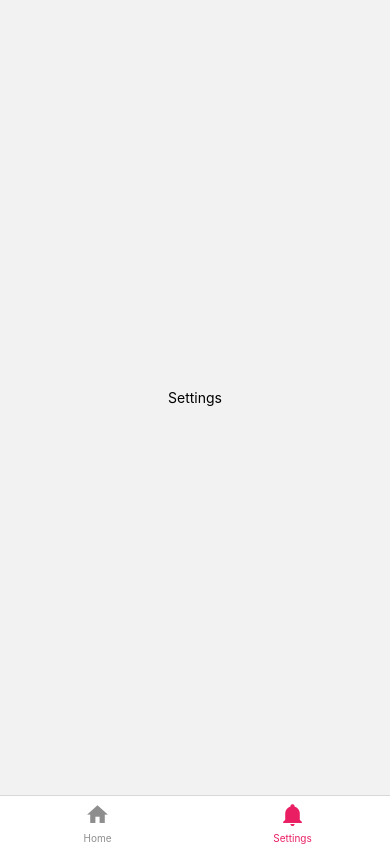
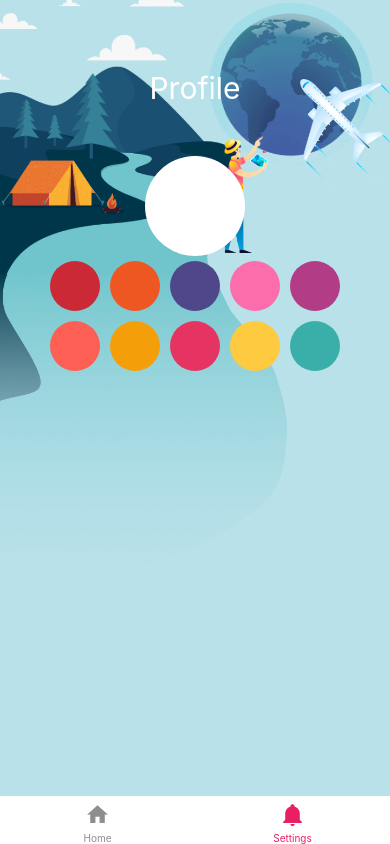
Before and after one commit to MiniHacks/GeoFriends, a React Native app in the folder packages/mobile/: screen /Settings in a window 390 px wide. Built offline with nearby package versions, Linux system fonts and the light colour scheme.

Commit message:
🤡 Color's now work

```diff
--- a/packages/mobile/screens/SettingsScreen.js
+++ b/packages/mobile/screens/SettingsScreen.js
@@ -1,10 +1,110 @@
 import React from "react";
-import { Text, View } from "react-native";
+import {
+  Text,
+  View,
+  Image,
+  ImageBackground,
+  FlatList,
+  TextInput,
+  TouchableOpacity,
+  StyleSheet,
+} from "react-native";
 
 export default function SettingsScreen() {
+  const colors = [
+    { color: "red", hex: "#CC2936" },
+    { color: "orange", hex: "#EE5622" },
+    { color: "dark_blue", hex: "#4F4789" },
+    { color: "pink", hex: "#FC6DAB" },
+    { color: "pome", hex: "#B33C86" },
+    { color: "almost_tan", hex: "#FE5F55" },
+    { color: "orange_yellow", hex: "#F49F0A" },
+    { color: "hot_pink_kinda", hex: "#E63462" },
+    { color: "yellow", hex: "#FDCA40" },
+    { color: "green", hex: "#3AAFA9" },
+  ];
+
+  const handlePress = (color) => {
+    // do something with the selected color, e.g. navigate to a new screen
+    console.log(color);
+  };
+
+  const styles = StyleSheet.create({
+    container: {
+      padding: 10,
+    },
+    circle: {
+      width: 100, // adjust as needed
+      height: 100, // adjust as needed
+      borderRadius: 50,
+      margin: 5,
+    },
+  });
+  const renderItem = ({ item }) => (
+    <TouchableOpacity onPress={() => handlePress(item.color)}>
+      <View style={[styles.circle, { backgroundColor: item.hex }]} />
+    </TouchableOpacity>
+  );
+
   return (
     <View style={{ flex: 1, justifyContent: "center", alignItems: "center" }}>
-      <Text>Settings</Text>
+      {/*Add the Image Color so that it will fit fully on the screen */}
+      <ImageBackground
+        source={require("../assets/homescreen_background.png")}
+        style={{ flex: 1, width: "100%", height: "100%", position: "absolute" }}
+      />
+      {/*Add text at the top of the screen that says Profile, with 50
+       pixels of white space above it*/}
+      <Text style={{ color: "white", fontSize: 30, marginTop: 70 }}>
+        Profile
+      </Text>
+
+      {/*Add a circle that will be the profile picture, with a width and height of 100 pixels
+       */}
+      <View
+        style={{
+          width: 100,
+          height: 100,
+          borderRadius: 100 / 2,
+          backgroundColor: "white",
+          marginTop: 50,
+        }}
+      />
+
+      {/*Add a flatlist that will display the colors in a circle and in 2 x 5 grid
+       */}
+      <FlatList
+        data={colors}
+        renderItem={({ item }) => (
+          <TouchableOpacity onPress={() => handlePress(item.color)}>
+            <View
+              style={{
+                width: 50,
+                height: 50,
+                borderRadius: 50 / 2,
+                backgroundColor: item.hex,
+                margin: 5,
+              }}
+            />
+          </TouchableOpacity>
+        )}
+        keyExtractor={(item) => item.color}
+        numColumns={5}
+      />
+
+      {/*Add a textInput that asks the user for their address using #00364A
+       as the border color with a 2 pixel border with rounded edges */}
+      <TextInput
+        style={{
+          height: 40,
+          width: 300,
+          borderColor: "#00364A",
+          borderWidth: 2,
+          borderRadius: 10,
+          marginTop: 50,
+        }}
+        placeholder="   Home Address"
+      />
     </View>
   );
 }
```
